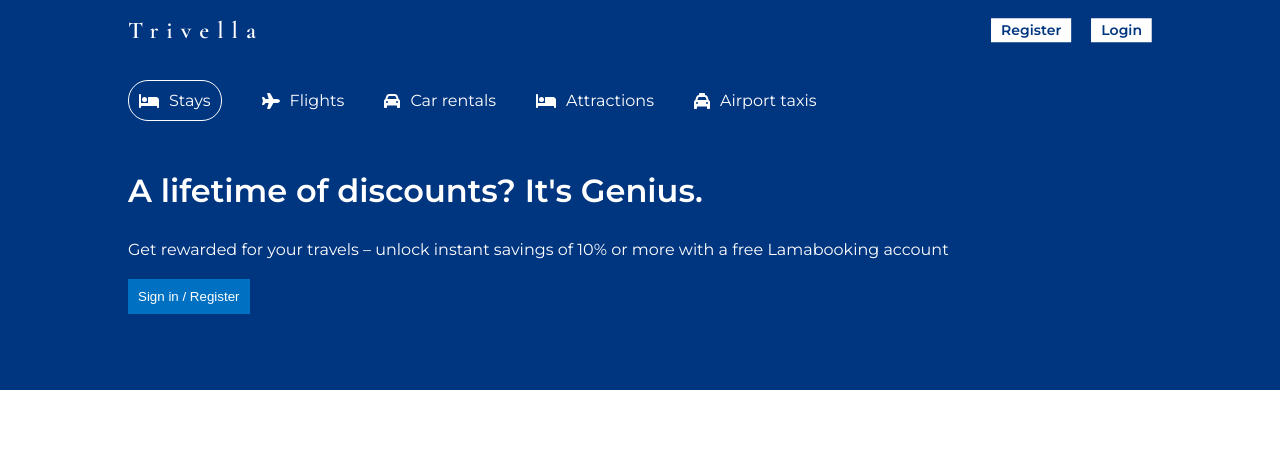
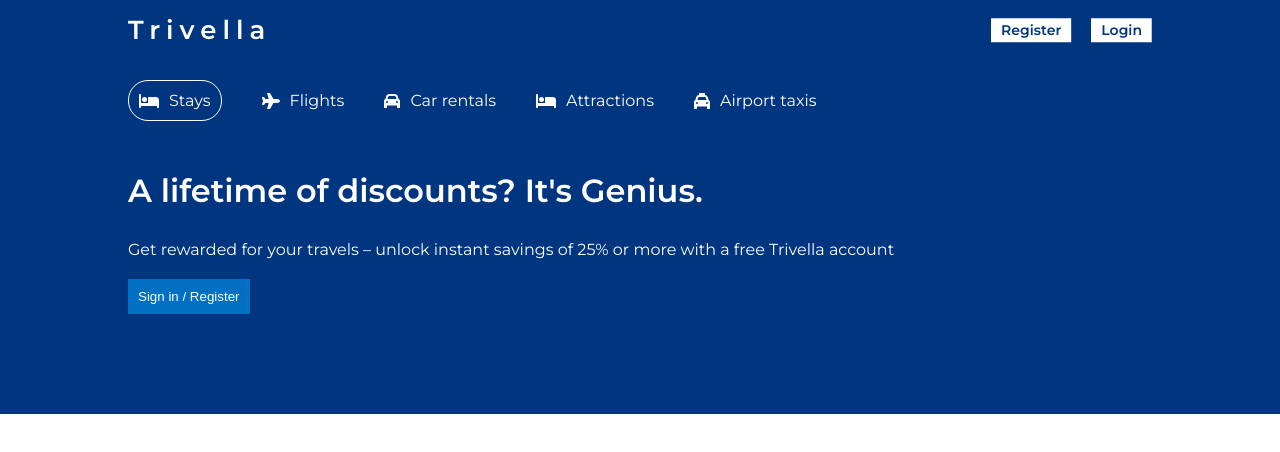
Before and after one commit to htnphu/bookingapp, a React (Create React App) app in the folder client/: page / in a window 1280 px wide. Shown: the top 452 px of the page. Built offline with nearby package versions, Linux system fonts and the light colour scheme.

Commit message:
Fix header UI  component

```diff
--- a/client/src/App.js
+++ b/client/src/App.js
@@ -5,6 +5,7 @@ import {
 } from "react-router-dom";
 import Home from "./pages/home/Home";
 import List from "./pages/list/List";
+import Hotel from "./pages/hotel/Hotel";
 
 function App() {
   return (
@@ -12,6 +13,7 @@ function App() {
       <Routes>
         <Route path="/" element={<Home/>}/>
         <Route path="/hotels" element={<List/>}/>
+        <Route path="/hotels/:id" element={<Hotel/>}/>
 
       </Routes>
     </BrowserRouter>
--- a/client/src/components/header/Header.jsx
+++ b/client/src/components/header/Header.jsx
@@ -10,39 +10,39 @@ import "../../styles/header.css";
 const Header = () => {
   return (
     <div className="header">
-      <div className="header_container">
-        <div className="header_list">
-          <div className="header_list_item active">
+      <div className="headerContainer">
+        <div className="headerList">
+          <div className="headerListItem active">
             <FontAwesomeIcon icon={faBed} />
             <a href="/"><span>Stays</span></a>
           </div>
-          <div className="header_list_item">
+          <div className="headerListItem">
             <FontAwesomeIcon icon={faPlane} />
             <a href="/"><span>Flights</span></a>
           </div>
-          <div className="header_list_item">
+          <div className="headerListItem">
             <FontAwesomeIcon icon={faCar} />
             <a href="/"><span>Car rentals</span></a>
           </div>
-          <div className="header_list_item">
+          <div className="headerListItem">
             <FontAwesomeIcon icon={faBed} />
             <a href="/"><span>Attractions</span></a>
           </div>
-          <div className="header_list_item">
+          <div className="headerListItem">
             <FontAwesomeIcon icon={faTaxi} />
             <a href="/"><span>Airport taxis</span></a>
           </div>
         </div>
 
-        <div className="header_infor">
-          <h1 className="header_title">
+        <div className="headerInfor">
+          <h1 className="headerTitle">
               A lifetime of discounts? It's Genius.
           </h1>
-          <p className="header_desc">
-            Get rewarded for your travels – unlock instant savings of 10% or
-            more with a free Lamabooking account
+          <p className="headerDesc">
+            Get rewarded for your travels – unlock instant savings of 25% or
+            more with a free Trivella account
           </p>
-          <button className="header_btn">Sign in / Register</button>
+          <button className="headerBtn">Sign in / Register</button>
           {/* <div className="header_search">
             <div className="header_search_item">
               <FontAwesomeIcon icon={faBed} className="header_icon" />
--- a/client/src/pages/hotel/Hotel.jsx
+++ b/client/src/pages/hotel/Hotel.jsx
@@ -0,0 +1,9 @@
+import "../../styles/hotel.css";
+
+const Hotel = () => {
+  return (
+    <div>Hotel</div>
+  )
+}
+
+export default Hotel;
--- a/client/src/pages/list/List.jsx
+++ b/client/src/pages/list/List.jsx
@@ -0,0 +1,9 @@
+import "../../styles/list.css";
+
+const List = () => {
+  return (
+    <div>List</div>
+  )
+}
+
+export default List
--- a/client/src/styles/header.css
+++ b/client/src/styles/header.css
@@ -2,7 +2,6 @@
 
 .header {
   font-family: 'Montserrat', sans-serif;
-  height: 330px;
   font-size: 16px;
   background-color: #003580;
   color: white;
@@ -11,53 +10,51 @@
   position: relative;
 }
 
-.header_container {
+.headerContainer {
   width: 100%;
   max-width: 1024px;
   margin: 20px 0px 100px 0px;
-  height: 60px;
 }
 
-.header_list {
-  border: none;
+.headerList {
   display: flex;
   gap: 40px;
 }
 
-.header_list_item {
+.headerListItem {
   display: flex;
   align-items: center;
   gap: 10px;
 }
 
-.header_list_item a {
+.headerListItem a {
   text-decoration: none;
   color: white;
 }
 
-.header_list_item.active {
+.headerListItem.active {
   border: 1px solid white;
   padding: 10px;
   border-radius: 20px;
 }
 
-.header_list_item:hover {
+.headerListItem:hover {
   cursor: pointer;
 }
 
-.header_infor {
+.headerInfor {
   margin-top: 50px;
 }
 
-.header_title {
+.headerTitle {
   margin-bottom: 30px;
 }
 
-.header_desc {
+.headerDesc {
   margin: 20px 0px;
 }
 
-.header_btn {
+.headerBtn {
   background-color: #0071c2;
   color: white;
   font-weight: 500;
--- a/client/src/styles/navbar.css
+++ b/client/src/styles/navbar.css
@@ -85,10 +85,11 @@
 
 .logo {
   cursor: pointer;
-  font-weight: 500;
-  font-family: 'Cormorant Garamond', serif;
-  font-size: 24px;
-  letter-spacing: 8px;
+  font-weight: 700;
+  /* font-family: 'Cormorant Garamond', serif; */
+  font-family: 'Montserrat', sans-serif;
+  font-size: 26px;
+  letter-spacing: 6px;
 }
 
 .navButton {
```
Also changed, not shown: client/src/styles/hotel.css (added), client/src/styles/list.css (added).
